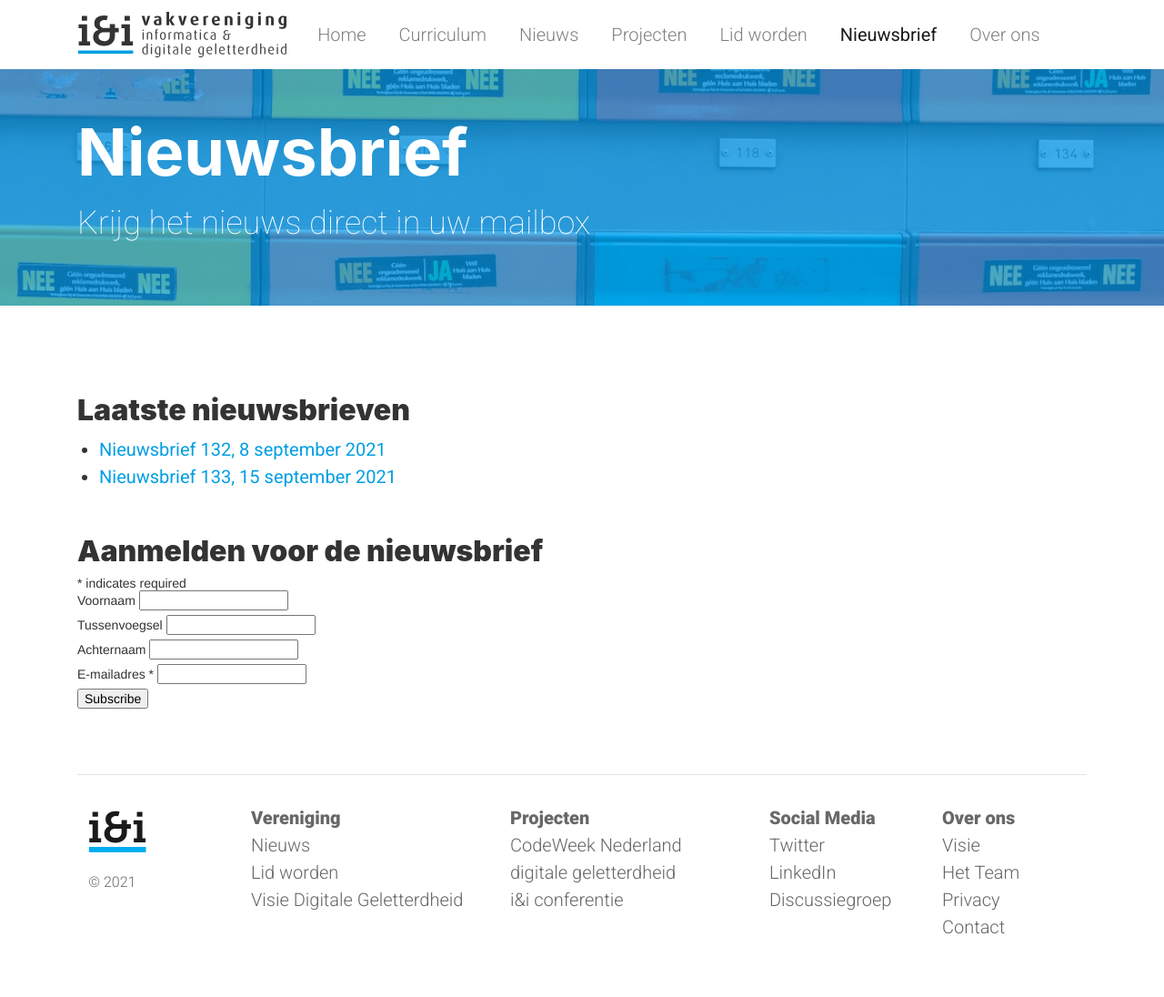
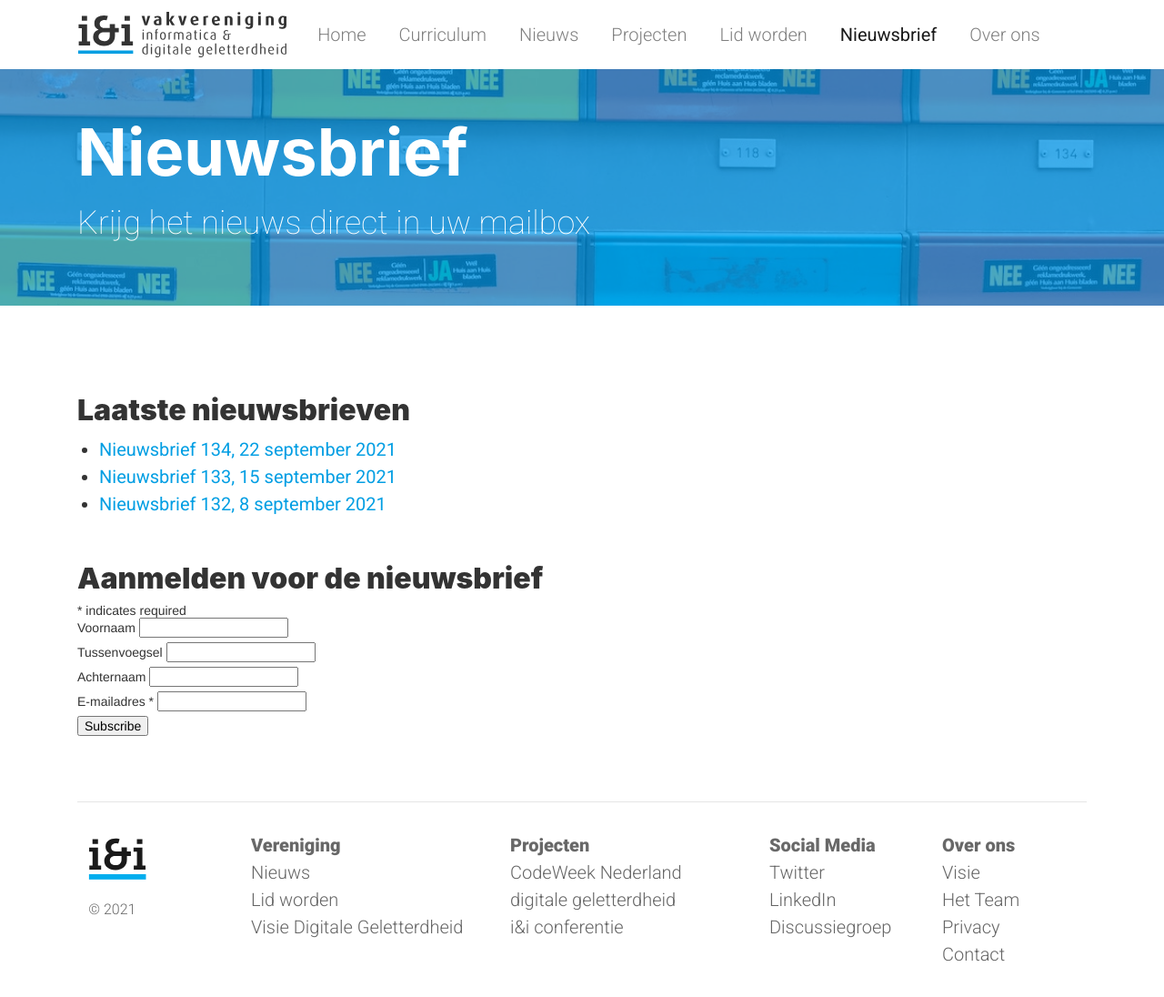
Before and after one commit to ieni/website, a Jekyll site: the page built from _pages/nieuwsbrief.md, in a window 1280 px wide. Shown: the whole page at 91% size. Built offline with Jekyll 4.4.1, drawn with Linux system fonts in a browser that asks for light colours; comment, search, counter and statistics services are not loaded; before the commit the page ends 1066 px from its top, so only the background shows below that.

Commit message:
Update nieuwsbrief.md

```diff
--- a/_pages/nieuwsbrief.md
+++ b/_pages/nieuwsbrief.md
@@ -8,8 +8,10 @@ header: "/assets/img/content/mailbox.jpg"
 
 ## Laatste nieuwsbrieven
 
+* [Nieuwsbrief 134, 22 september 2021](https://app.inboxify.nl/view-online/57363550484D65556938453D/717776536D3537764C48553D/78594C39694F51464F32493D){:target="_blank"}
+* [Nieuwsbrief 133, 15 september 2021](https://mailchi.mp/460306255f60/vakvereniging-ieni-5379662){:target="_blank"}
 * [Nieuwsbrief 132, 8 september 2021](https://mailchi.mp/a3aa55688f28/vakvereniging-ieni-4957798){:target="_blank"}
-* [Nieuwsbrief 133, 15 september 2021](https://mailchi.mp/460306255f60/vakvereniging-ieni-5379662){:target="_blank"}
+
 
 
 ## Aanmelden voor de nieuwsbrief
```
